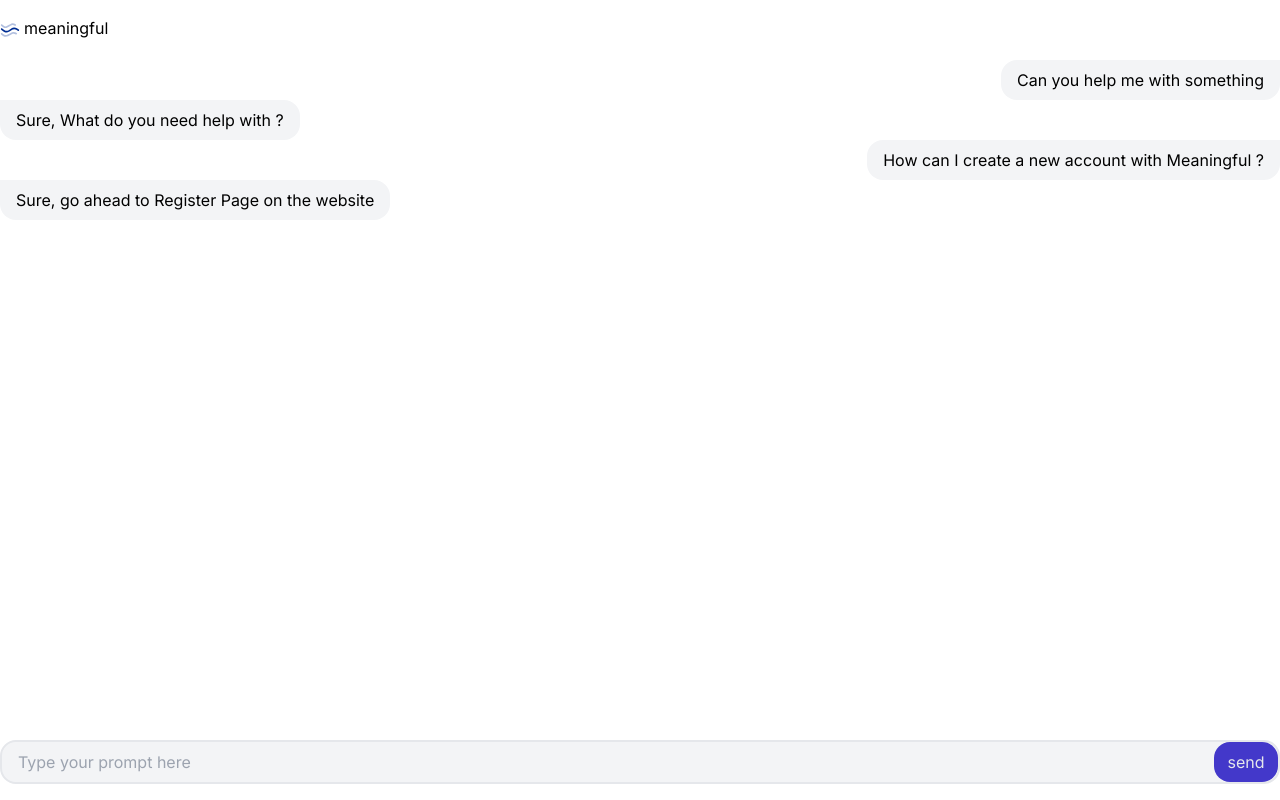
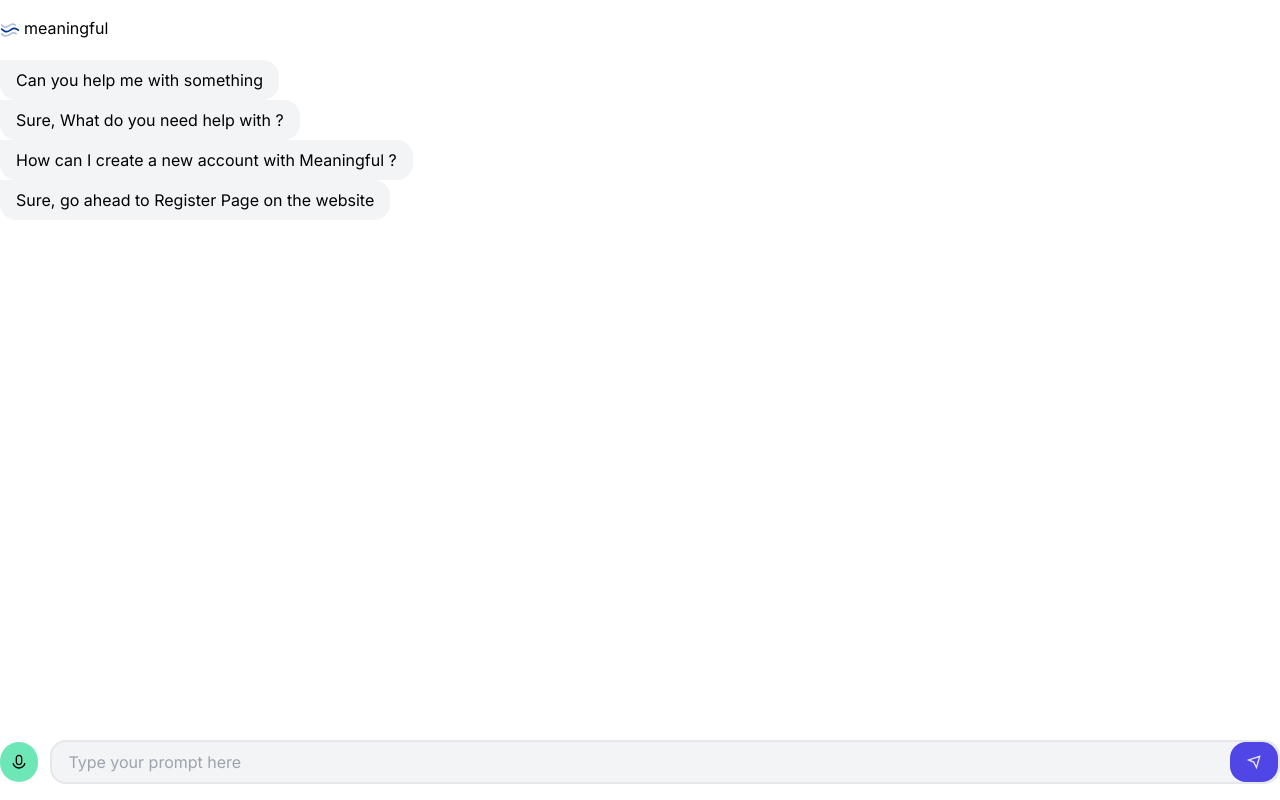
Before and after one commit to harveyhalwin/Meaningful-Chat, a Next.js app: page / in a window 1280 px wide. Built offline with nearby package versions, Linux system fonts and the light colour scheme.

Commit message:
Changes to Chat Mode

```diff
--- a/app/_components/chat_mode/bubbles.tsx
+++ b/app/_components/chat_mode/bubbles.tsx
@@ -6,11 +6,11 @@ const Bubbles = () => {
       {data["interaction"].map((interact) => (
         <p
           className={`
-          bg-gray-100 py-2 px-4
+          rounded-bl-2xl rounded-br-2xl py-2 px-4
             ${
-              interact.type === "prompt"
-                ? "justify-self-end rounded-tl-2xl rounded-bl-2xl rounded-br-2xl"
-                : "justify-self-start rounded-bl-2xl rounded-br-2xl rounded-tr-2xl"
+              interact.role === "user"
+                ? "justify-self-end rounded-tl-2xl bg-sky-100"
+                : "justify-self-start rounded-tr-2xl bg-gray-100"
             }
           `}
         >
--- /dev/null
+++ b/app/_components/chat_mode/chatMode.tsx
@@ -0,0 +1,20 @@
+import Bubbles from "@/app/_components/chat_mode/bubbles"
+import Branding from "@/app/_components/branding"
+import Prompt from "@/app/_components/chat_mode/prompt"
+import { Dispatch, SetStateAction } from "react"
+
+interface Props {
+  setChatMode: Dispatch<SetStateAction<boolean>>
+}
+
+const ChatMode = ({ setChatMode }: Props) => {
+  return (
+    <>
+      <Branding />
+      <Bubbles />
+      <Prompt setChatMode={setChatMode} />
+    </>
+  )
+}
+
+export default ChatMode
--- a/app/_components/chat_mode/prompt.tsx
+++ b/app/_components/chat_mode/prompt.tsx
@@ -1,15 +1,30 @@
-import Image from "next/image"
+import { Dispatch, SetStateAction } from "react"
+import { RiSendPlaneLine, RiMic2Line } from "react-icons/ri"
 
-const Prompt = () => {
+interface Props {
+  setChatMode: Dispatch<SetStateAction<boolean>>
+}
+
+const Prompt = ({ setChatMode }: Props) => {
   return (
-    <div className="self-end w-full relative inline-block">
+    <div className="flex self-end w-full relative items-center gap-3">
+      <button
+        className="size-10 bg-emerald-300 rounded-full"
+        onClick={() => setChatMode(false)}
+      >
+        <div className="flex items-center justify-center">
+          <RiMic2Line />
+        </div>
+      </button>
       <input
         type="text"
         placeholder="Type your prompt here"
         className="bg-gray-100 w-full py-2 px-4 rounded-2xl border-2 border-gray-200"
       />
-      <button className="bg-indigo-700 text-gray-200 absolute right-0.5 top-0.5 w-16 h-[90%] rounded-2xl">
-        send
+      <button className="bg-indigo-600 text-gray-200 absolute right-0.5 top-0.5 w-12 h-[90%] rounded-2xl text-center">
+        <div className="flex items-center justify-center">
+          <RiSendPlaneLine />
+        </div>
       </button>
     </div>
   )
```
Also changed, not shown: package.json (+4 -3 lines), 1 other file (tests, documents, lock files or other folders).
